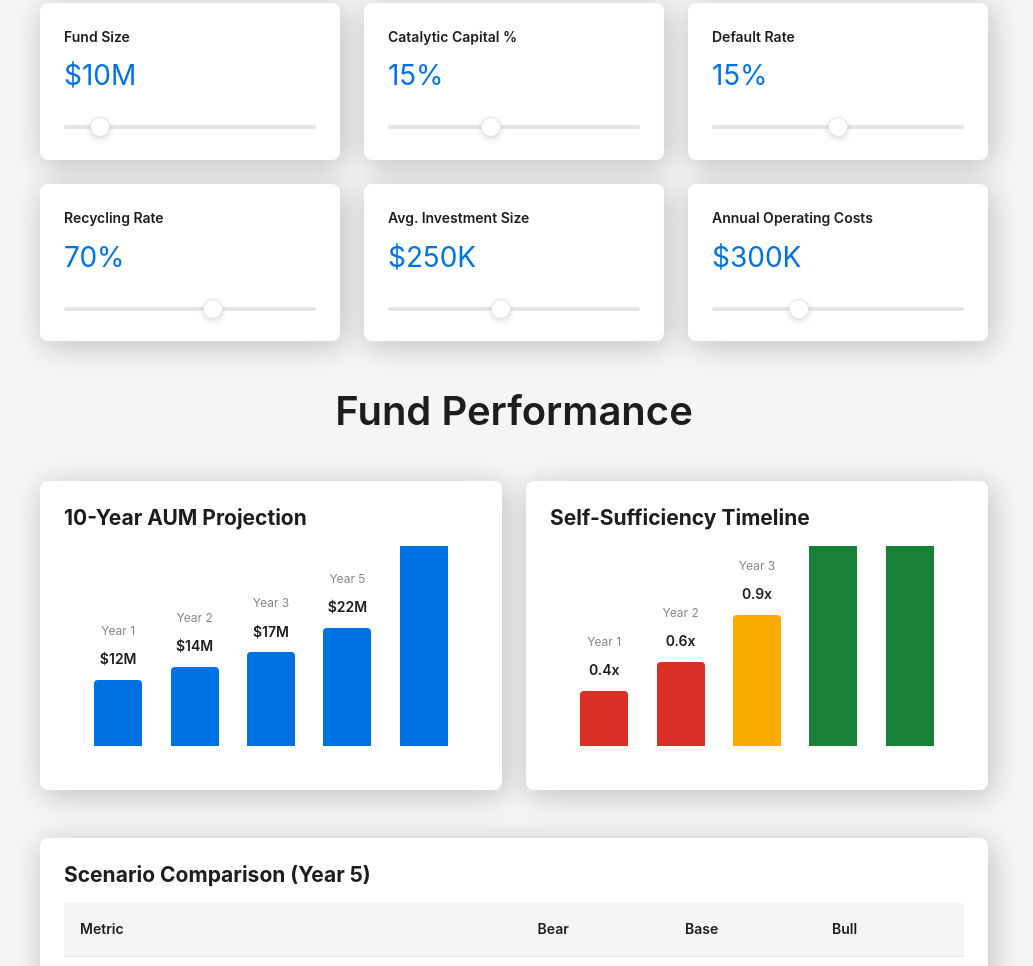
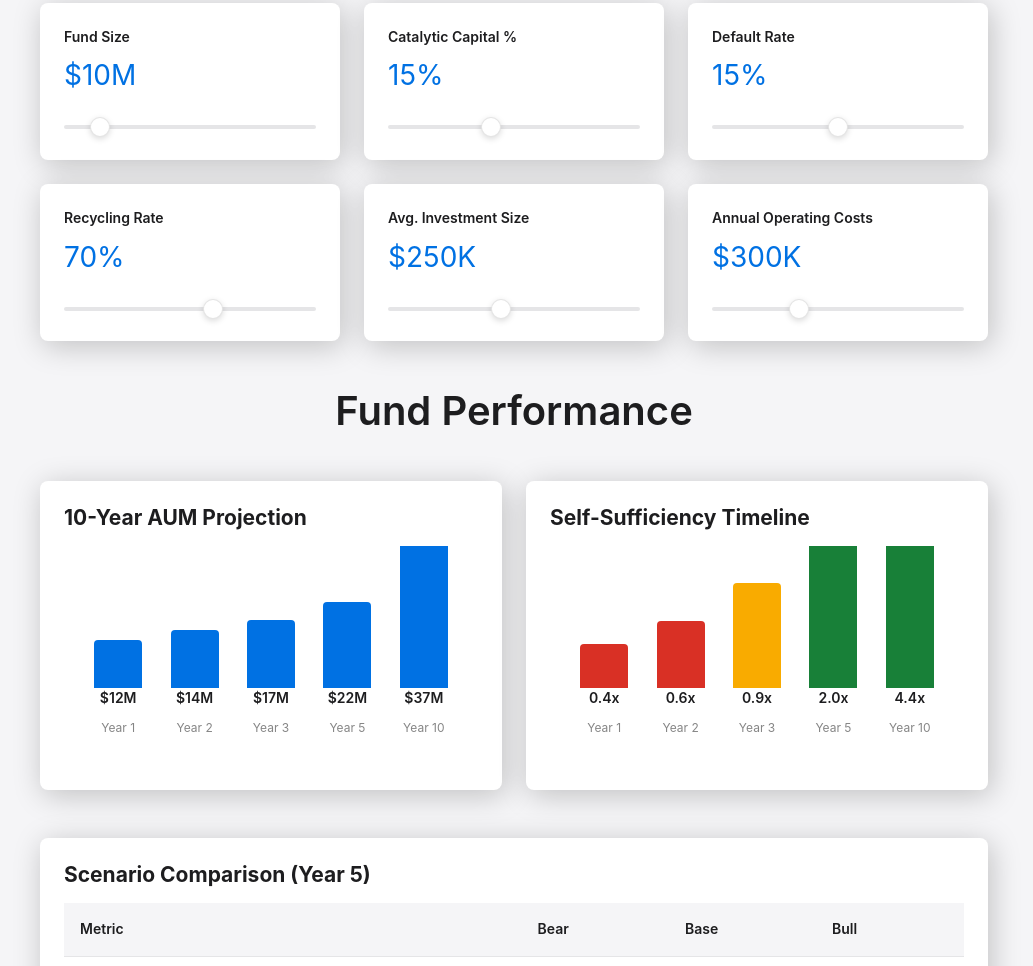
Before and after one commit to candlelight/evergreenFundingPrototype, a plain HTML site: page index.html in a window 1280 px wide. Shown: the part 320-1286 px from the top of the page, without its empty margins (126-1159 px from the left). Drawn offline with Linux system fonts and the light colour scheme.

Commit message:
Fix: reorder bars with amount under bar, scale to fit container

```diff
--- a/index.html
+++ b/index.html
@@ -356,7 +356,7 @@
             align-items: flex-end;
             justify-content: space-around;
             height: 220px;
-            padding: 40px var(--space-md) 20px var(--space-md);
+            padding: 60px var(--space-md) 20px var(--space-md);
             overflow: hidden;
         }
 
@@ -721,12 +721,12 @@
 
             aumChart.innerHTML = yearsToShow.map(y => {
                 const data = results.yearlyData[y - 1];
-                const height = (data.aum / maxAUM) * 220;
+                const height = (data.aum / maxAUM) * 160;
                 return `
                     <div class="bar-group">
+                        <div class="bar" style="height: ${Math.max(height, 20)}px;"></div>
+                        <span class="bar-value">$${Math.round(data.aum)}M</span>
                         <span class="bar-label">Year ${y}</span>
-                        <span class="bar-value">$${Math.round(data.aum)}M</span>
-                        <div class="bar" style="height: ${Math.max(height, 20)}px;"></div>
                     </div>
                 `;
             }).join('');
@@ -735,16 +735,16 @@
             const sufficiencyChart = document.getElementById('sufficiencyChart');
             sufficiencyChart.innerHTML = yearsToShow.map(y => {
                 const data = results.yearlyData[y - 1];
-                const height = Math.min(data.sufficiency * 150, 220);
+                const height = Math.min(data.sufficiency * 120, 160);
                 let color = '#d93025';
                 if (data.sufficiency >= 1.0) color = '#188038';
                 else if (data.sufficiency >= 0.7) color = '#f9ab00';
 
                 return `
                     <div class="bar-group">
+                        <div class="bar" style="height: ${Math.max(height, 20)}px; background: ${color};"></div>
+                        <span class="bar-value">${data.sufficiency.toFixed(1)}x</span>
                         <span class="bar-label">Year ${y}</span>
-                        <span class="bar-value">${data.sufficiency.toFixed(1)}x</span>
-                        <div class="bar" style="height: ${Math.max(height, 20)}px; background: ${color};"></div>
                     </div>
                 `;
             }).join('');
```
